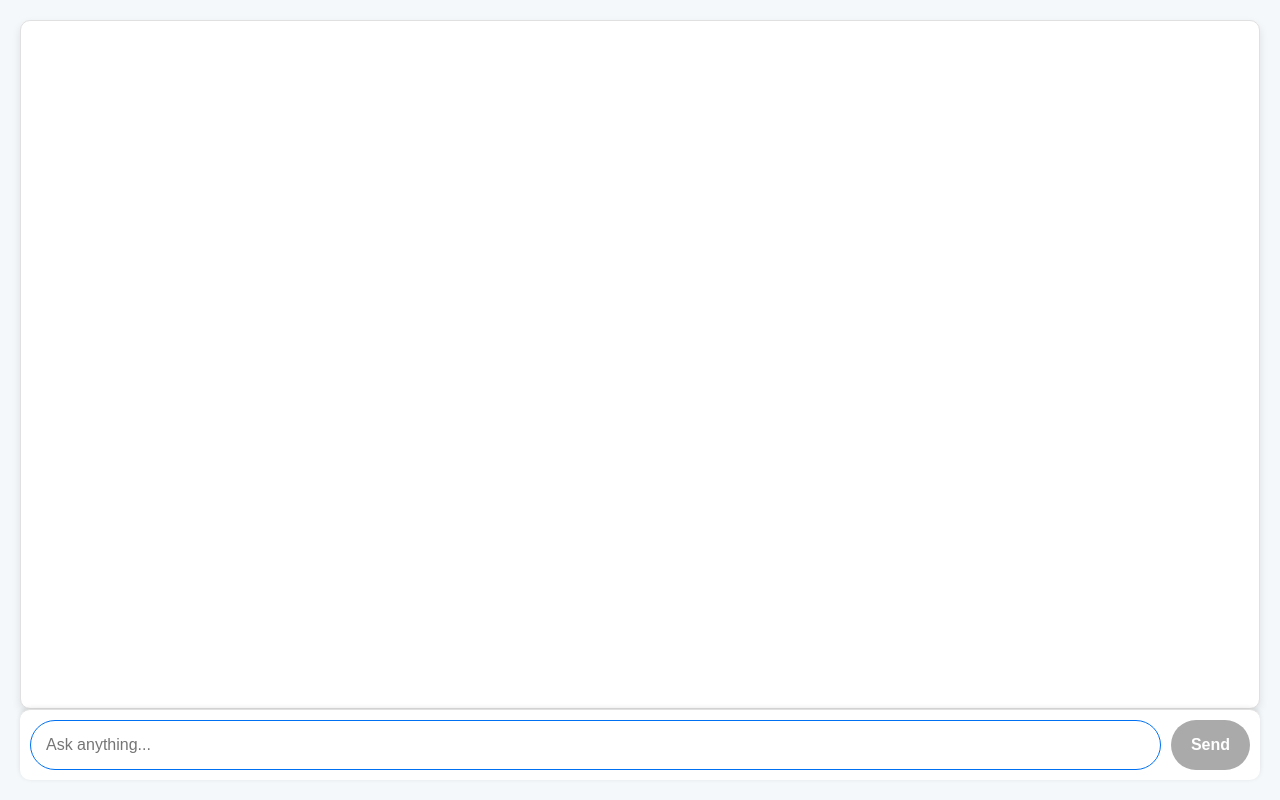
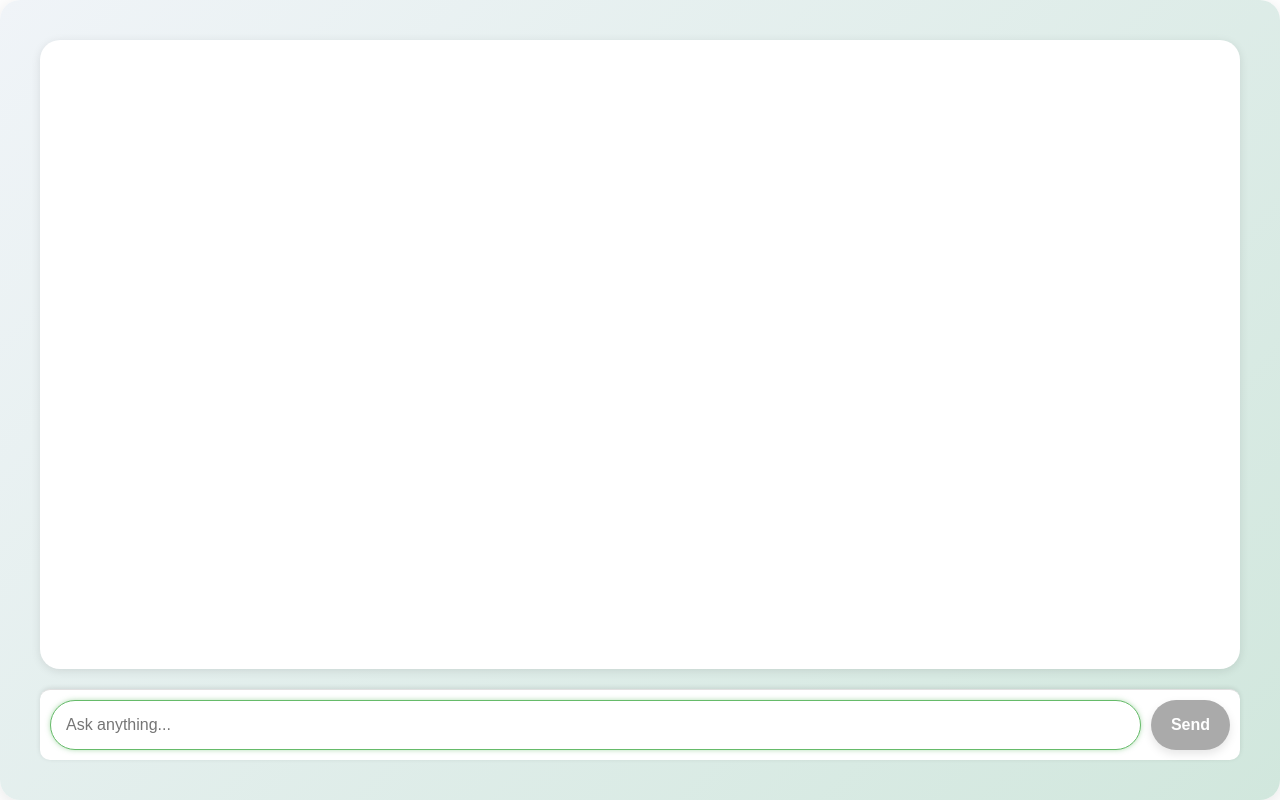
Before and after one commit to raman20/limqa, a Next.js app: page / in a window 1280 px wide. Built offline with nearby package versions, Linux system fonts and the light colour scheme.

Commit message:
ui changes

```diff
--- a/pages/index.tsx
+++ b/pages/index.tsx
@@ -62,7 +62,7 @@ export default function Home() {
           <div key={index} className="chat-message">
             <p className="question"><strong>You:</strong> {conv.question}</p>
             {
-              isLoading && index == conversations.length - 1 ? <DNA/> :
+              isLoading && index === conversations.length - 1 ? <DNA/> :
               <div className="answer">
                 <ReactMarkdown>{conv.answer}</ReactMarkdown>
               </div>
--- a/styles/global.css
+++ b/styles/global.css
@@ -16,19 +16,21 @@ body {
     height: 100vh;
     max-width: 100%;
     margin: 0 auto;
-    padding: 20px;
-    background-color: #f5f8fa;
+    padding: 40px;
+    background: linear-gradient(135deg, #f0f4f8, #d1e7dd);
     font-family: 'Arial', sans-serif;
+    box-shadow: 0 4px 20px rgba(0, 0, 0, 0.1);
+    border-radius: 20px;
 }
 
 .chat-history {
     flex: 1;
     overflow-y: auto;
-    padding: 15px;
-    border: 1px solid #e0e0e0;
-    border-radius: 10px;
+    padding: 25px;
     background-color: #ffffff;
-    box-shadow: 0px 4px 8px rgba(0, 0, 0, 0.1);
+    box-shadow: 0 2px 10px rgba(0, 0, 0, 0.1);
+    border-radius: 20px;
+    margin-bottom: 20px;
 }
 
 .chat-message {
@@ -37,20 +39,22 @@ body {
 
 .question {
     font-size: 16px;
-    font-weight: bold;
-    color: #333;
+    font-weight: 600;
+    color: #2c3e50;
 }
 
 .answer {
     margin-top: 10px;
     font-size: 16px;
     line-height: 1.5;
-    color: #555;
-    background: #f1f8ff;
-    padding: 10px;
-    border-radius: 8px;
+    color: #0f5132;
+    background: linear-gradient(135deg, #d1e7dd, #a3d9a5);
+    padding: 15px;
+    border-radius: 10px;
     white-space: pre-wrap;
     overflow-wrap: break-word;
+    box-shadow: 0 4px 10px rgba(0, 0, 0, 0.1);
+    margin: 10px 0;
 }
 
 .chat-input {
@@ -67,14 +71,19 @@ body {
     flex: 1;
     padding: 15px;
     font-size: 16px;
-    border: 1px solid #ddd;
+    border: 1px solid #4caf50;
     border-radius: 25px;
     outline: none;
     transition: border-color 0.3s;
+    background-color: #ffffff;
+    color: #2c3e50;
+    box-shadow: 6px 6px 15px rgba(0, 0, 0, 0.2),
+                -6px -6px 15px rgba(255, 255, 255, 0.9);
 }
 
 .input:focus {
-    border-color: #0070f3;
+    border-color: #66bb6a;
+    box-shadow: 0 0 5px rgba(102, 187, 106, 0.5);
 }
 
 .button {
@@ -82,20 +91,22 @@ body {
     font-size: 16px;
     font-weight: bold;
     color: white;
-    background-color: #0070f3;
+    background-color: #4caf50;
     border: none;
     border-radius: 25px;
     cursor: pointer;
-    transition: background-color 0.3s;
+    transition: background-color 0.3s, transform 0.2s;
+    box-shadow: 0 4px 10px rgba(0, 0, 0, 0.1);
+}
+
+.button:hover:not(:disabled) {
+    background-color: #388e3c;
+    transform: translateY(-2px);
 }
 
 .button:disabled {
     background-color: #aaa;
     cursor: not-allowed;
-}
-
-.button:hover:not(:disabled) {
-    background-color: #005bb5;
 }
 
 /* Responsive Design */
```
